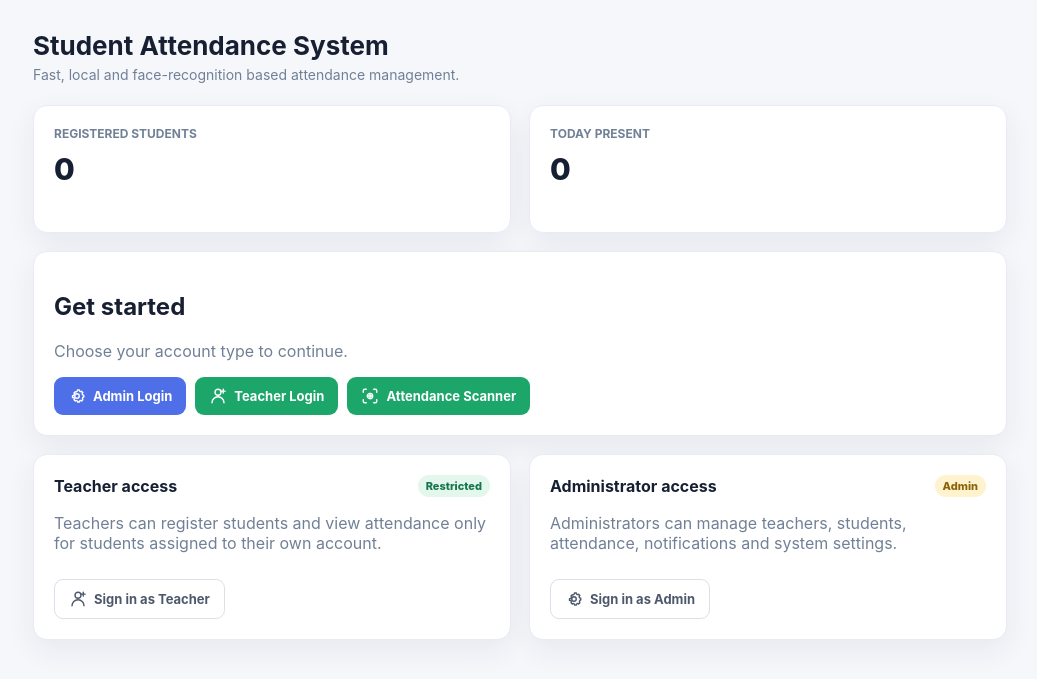
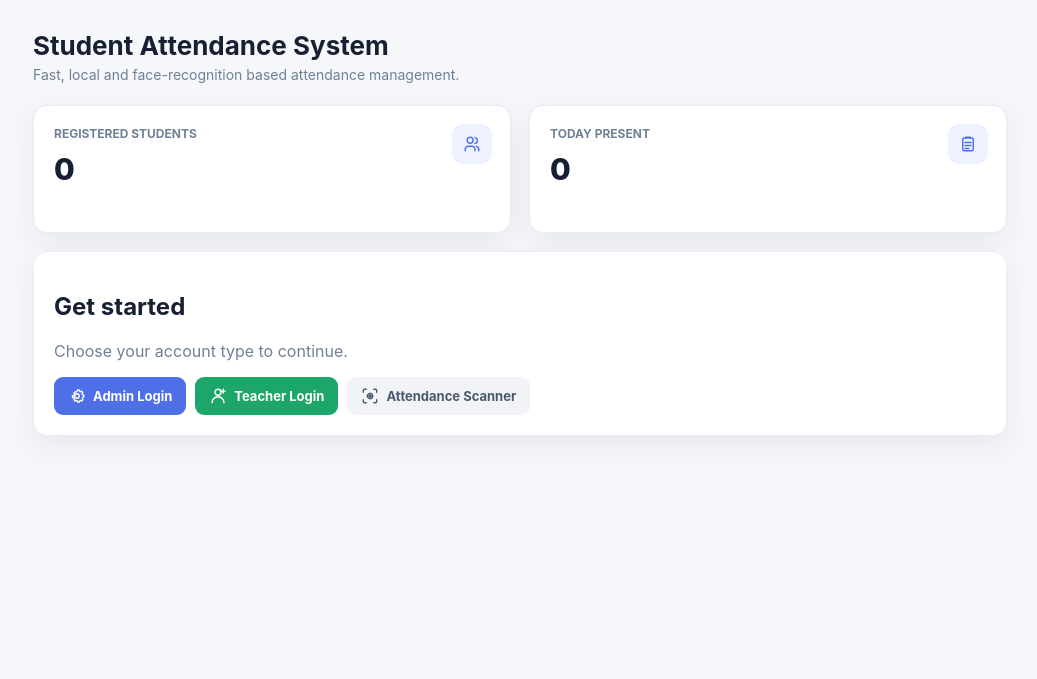
Before and after one commit to ApexPredetor-67/school-attendence-system, a Flask app: page / in a window 1280 px wide. Shown: the part 70-749 px from the top of the page, without its empty margins (243-1280 px from the left). Run offline with Flask 3, Linux system fonts and the light colour scheme.

Commit message:
index.html

```diff
--- a/templates/index.html
+++ b/templates/index.html
@@ -1,130 +1,73 @@
 {% extends "base.html" %}
-
-{% block title %}Student Attendance{% endblock %}
+{% block title %}Home{% endblock %}
 {% block crumb %}Home{% endblock %}
-
 {% block content %}
-
 <div class="page-head">
   <div>
+    {% if session.get('teacher_id') %}
+      <h1>Teacher Dashboard</h1>
+      <p>Manage your students and view their attendance.</p>
+    {% elif session.get('admin_id') %}
+      <h1>Student Attendance System</h1>
+      <p>Manage students, teachers and attendance.</p>
+    {% else %}
       <h1>Student Attendance System</h1>
       <p>Fast, local and face-recognition based attendance management.</p>
+    {% endif %}
   </div>
 </div>
 
 <div class="grid grid-2">
-
   <div class="card stat-card">
-        <div class="stat-label">REGISTERED STUDENTS</div>
+    <div class="stat-label">{% if session.get('teacher_id') %}MY STUDENTS{% else %}REGISTERED STUDENTS{% endif %}</div>
     <div class="stat">{{ total_users }}</div>
+    <div class="stat-icon">{{ icon('users') }}</div>
+  </div>
+  <div class="card stat-card">
+    <div class="stat-label">{% if session.get('teacher_id') %}PRESENT TODAY{% else %}TODAY PRESENT{% endif %}</div>
+    <div class="stat">{{ today_attendance }}</div>
+    <div class="stat-icon">{{ icon('clipboard') }}</div>
+  </div>
 </div>
 
-    <div class="card stat-card">
-        <div class="stat-label">TODAY PRESENT</div>
-        <div class="stat">{{ today_attendance }}</div>
+{% if session.get('teacher_id') %}
+  <div class="card" style="margin-top:18px">
+    <div class="section-title">
+      <h2>Teacher workspace</h2>
+      <span class="badge badge-green">Teacher</span>
     </div>
-
+    <p class="muted">You can manage only the students assigned to your teacher account.</p>
+    <div class="actions" style="margin-top:16px">
+      <a class="btn btn-primary" href="/dashboard">{{ icon('home') }} My Dashboard</a>
+      <a class="btn btn-success" href="/register">{{ icon('userplus') }} Register Student</a>
+      <a class="btn btn-light" href="/students">{{ icon('users') }} My Students</a>
+      <a class="btn btn-light" href="/teacher/attendance">{{ icon('clipboard') }} Attendance Records</a>
+      <a class="btn btn-light" href="/teacher/notifications">{{ icon('bell') }} Notifications</a>
     </div>
-
+  </div>
+{% elif session.get('admin_id') %}
   <div class="card" style="margin-top:18px">
-
-    <h2>Get started</h2>
-
-    <p class="muted">
-        Choose your account type to continue.
-    </p>
-
-    <div class="actions" style="margin-top:14px">
-
-        {% if session.get('admin_id') %}
-
-            <a class="btn btn-primary" href="/admin">
-                {{ icon('home') }}
-                Admin Dashboard
-            </a>
-
-        {% elif session.get('teacher_id') %}
-
-            <a class="btn btn-primary" href="/dashboard">
-                {{ icon('home') }}
-                Teacher Dashboard
-            </a>
-
-        {% else %}
-
-            <a class="btn btn-primary" href="/login">
-                {{ icon('settings') }}
-                Admin Login
-            </a>
-
-            <a class="btn btn-success" href="/teacher/login">
-                {{ icon('teacher') }}
-                Teacher Login
-            </a>
-
-        {% endif %}
-
-        <a class="btn btn-success" href="/attendance">
-            {{ icon('scan') }}
-            Attendance Scanner
-        </a>
-
-    </div>
-
-</div>
-
-{% if not logged_in %}
-
-<div class="grid grid-2" style="margin-top:18px">
-
-    <div class="card">
-
     <div class="section-title">
-            <h2>Teacher access</h2>
-            <span class="badge badge-green">Restricted</span>
-        </div>
-
-        <p class="muted">
-            Teachers can register students and view attendance
-            only for students assigned to their own account.
-        </p>
-
-        <a
-            class="btn btn-outline"
-            href="/teacher/login"
-            style="margin-top:10px"
-        >
-            {{ icon('teacher') }}
-            Sign in as Teacher
-        </a>
-
-    </div>
-
-    <div class="card">
-
-        <div class="section-title">
-            <h2>Administrator access</h2>
+      <h2>Administrator workspace</h2>
       <span class="badge badge-yellow">Admin</span>
     </div>
-
-        <p class="muted">
-            Administrators can manage teachers, students,
-            attendance, notifications and system settings.
-        </p>
-
-        <a
-            class="btn btn-outline"
-            href="/login"
-            style="margin-top:10px"
-        >
-            {{ icon('settings') }}
-            Sign in as Admin
-        </a>
-
+    <p class="muted">Manage teachers, students, attendance and system settings.</p>
+    <div class="actions" style="margin-top:16px">
+      <a class="btn btn-primary" href="/admin">{{ icon('home') }} Admin Dashboard</a>
+      <a class="btn btn-light" href="/teachers">{{ icon('teacher') }} Manage Teachers</a>
+      <a class="btn btn-light" href="/students">{{ icon('users') }} Students</a>
+      <a class="btn btn-success" href="/attendance">{{ icon('scan') }} Attendance Scanner</a>
     </div>
-
   </div>
-
+{% else %}
+  <div class="card" style="margin-top:18px">
+    <h2>Get started</h2>
+    <p class="muted">Choose your account type to continue.</p>
+    <div class="actions" style="margin-top:14px">
+      <a class="btn btn-primary" href="/login">{{ icon('settings') }} Admin Login</a>
+      <a class="btn btn-success" href="/teacher/login">{{ icon('teacher') }} Teacher Login</a>
+      <a class="btn btn-light" href="/attendance">{{ icon('scan') }} Attendance Scanner</a>
+    </div>
+  </div>
 {% endif %}
-
 {% endblock %}
```
Lines whose indentation alone changed are shown as unchanged.
